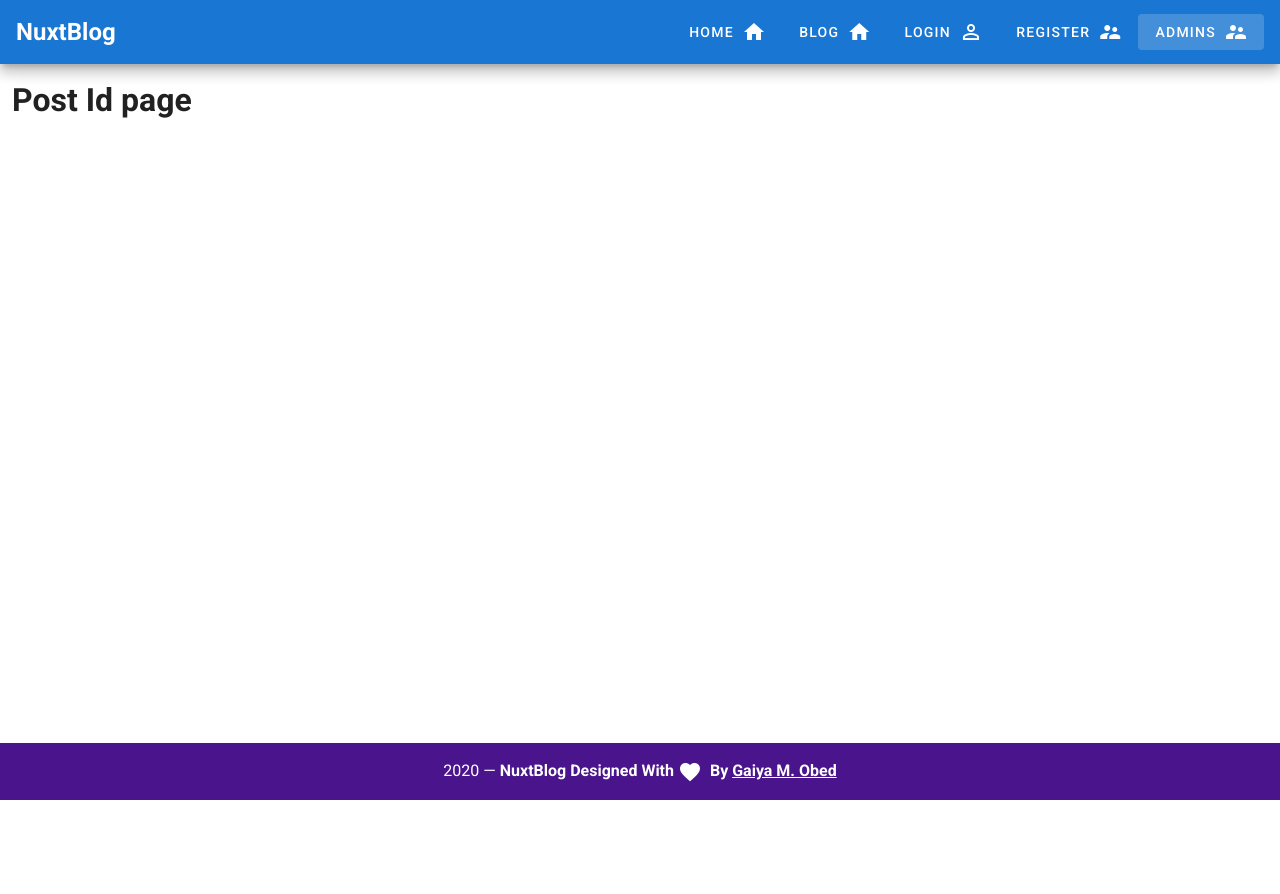
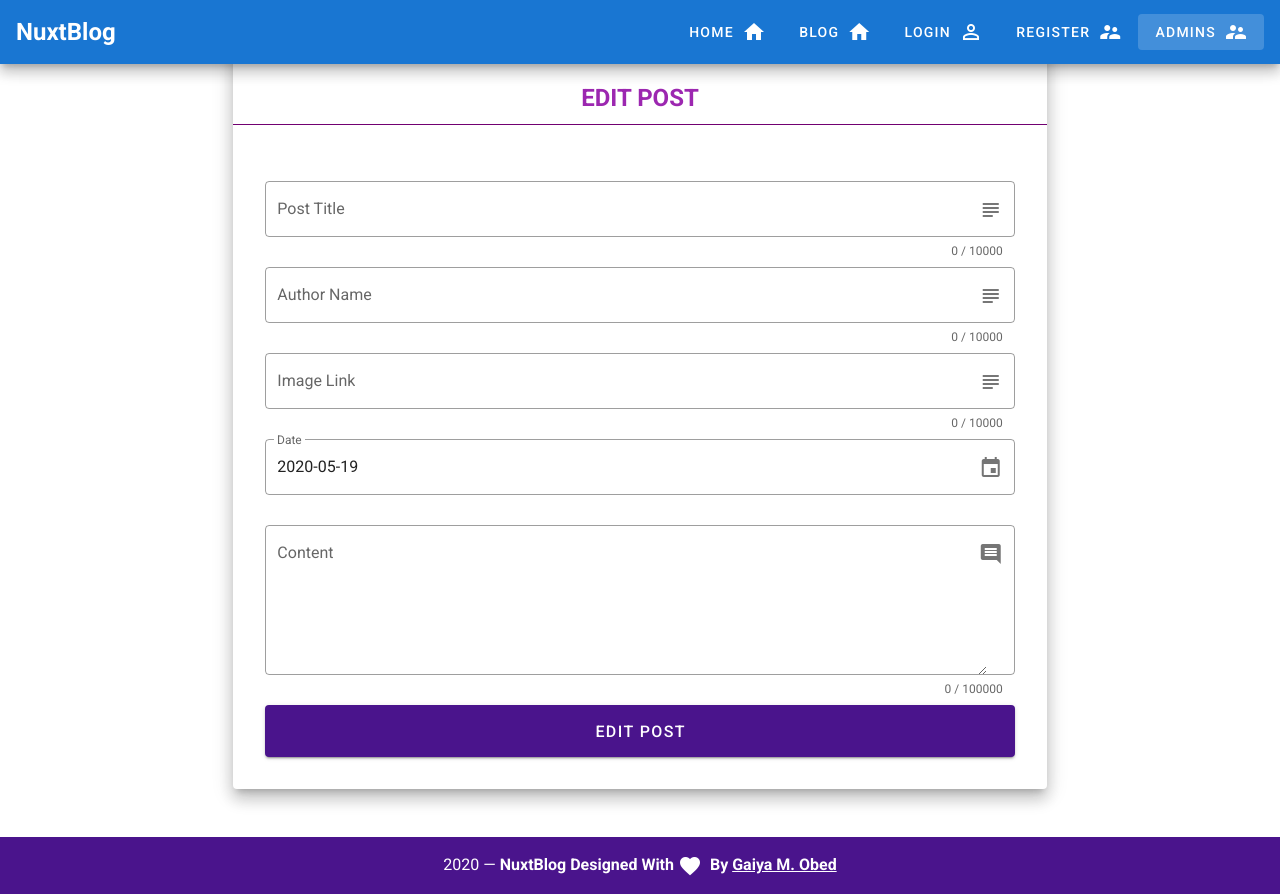
Before and after one commit to gaiyadev/nuxt-blog, a Nuxt app: page /admins/1 in a window 1280 px wide. Before the commit the page ends 800 px from the top, so only its background shows below. Built offline with nearby package versions, Linux system fonts and the light colour scheme.

Commit message:
Working on Admin site

```diff
--- /dev/null
+++ b/components/EditPost.vue
@@ -0,0 +1,207 @@
+<template>
+  <v-container fluid>
+    <v-row class="text-center">
+      <v-col col="12" md></v-col>
+      <v-col cols="12" md="8" sm="12">
+        <!-- <v-card v-if="error" elevation="11">
+          <alert @dismissed="onDismissed" :text="error.message"></alert>
+        </v-card>-->
+        <v-card elevation="11" class="pt-10">
+          <h2 class="purple--text text-uppercase">{{ title }}</h2>
+          <v-divider color="purple" class="mt-2"></v-divider>
+          <v-form
+            @submit.prevent="onCreatePost"
+            ref="form"
+            class="mt-10 mb-6 pr-8 pl-8 pb-8 pt-4"
+            v-model="valid"
+            lazy-validation
+          >
+            <v-text-field
+              v-model="post"
+              color="purple"
+              outlined
+              append-icon="subject"
+              error-count="2"
+              :rules="titleRules"
+              :counter="10000"
+              label="Post Title"
+              required
+            ></v-text-field>
+            <v-text-field
+              v-model="author"
+              color="purple"
+              outlined
+              append-icon="subject"
+              error-count="2"
+              :rules="authorRules"
+              :counter="10000"
+              label="Author Name"
+              required
+            ></v-text-field>
+            <v-text-field
+              v-model="imageURL"
+              color="primary"
+              outlined
+              append-icon="subject"
+              error-count="2"
+              :rules="imageRules"
+              :counter="10000"
+              label="Image Link"
+              required
+            ></v-text-field>
+            <v-menu
+              ref="menu"
+              :close-on-content-click="false"
+              :return-value.sync="date"
+              transition="scale-transition"
+              offset-y
+              min-width="290px"
+            >
+              <template v-slot:activator="{ on }">
+                <v-text-field
+                  v-model="date"
+                  label="Date"
+                  color="purple"
+                  append-icon="event"
+                  outlined
+                  v-on="on"
+                  :rules="DateRules"
+                  required
+                ></v-text-field>
+              </template>
+              <v-date-picker v-model="date" no-title scrollable>
+                <v-spacer></v-spacer>
+                <v-btn text color="primary" @click="menu = false">Cancel</v-btn>
+                <v-btn text color="primary" @click="$refs.menu.save(date)">OK</v-btn>
+              </v-date-picker>
+            </v-menu>
+            <v-textarea
+              append-icon="comment"
+              v-model="description"
+              outlined
+              color="purple"
+              error-count="5"
+              :counter="100000"
+              :rules="descriptionRules"
+              label="Content"
+              required
+            ></v-textarea>
+            <!-- {{category}} -->
+            <v-btn
+              shaped
+              block
+              x-large
+              type="submit"
+              :disabled="!valid"
+              color="purple darken-4"
+              class="mr-4"
+              @click="validate"
+            >
+              <span class="white--text">Edit Post</span>
+              <span style="display: none" class="custom-loader">
+                <v-icon light>cached</v-icon>
+              </span>
+            </v-btn>
+          </v-form>
+        </v-card>
+      </v-col>
+      <v-col cols="12" md></v-col>
+    </v-row>
+  </v-container>
+</template>
+
+<script>
+export default {
+  data() {
+    return {
+      title: 'Edit Post',
+      date: new Date().toISOString().substr(0, 10),
+      modal: false,
+      menu2: false,
+      valid: true,
+      show1: false,
+      show2: false,
+      image: null,
+      post: '',
+      titleRules: [
+        (v) => !!v || 'Title is required',
+        (v) => (v && v.length >= 4) || 'Title must be less than 10 characters'
+      ],
+      author: '',
+      authorRules: [
+        (v) => !!v || 'Title is required',
+        (v) => (v && v.length >= 4) || 'Title must be less than 10 characters'
+      ],
+
+      DateRules: [(v) => !!v || 'Date is required'],
+
+      description: '',
+      descriptionRules: [
+        (v) => !!v || 'Content is required',
+        (v) =>
+          (v && v.length > 50) || 'Content must be less than 100 characters'
+      ],
+      imageURL: [],
+      imageRules: [
+        (v) => !!v || 'Post image is required',
+        (v) =>
+          !v ||
+          (v && v.size < 2000000) ||
+          'Image size should be less than 2 MB!'
+      ]
+    }
+  },
+
+  methods: {
+    validate() {
+      this.$refs.form.validate()
+    }
+  },
+  mounted() {}
+}
+</script>
+
+<style scoped>
+.custom-loader {
+  /* animation: loader 1s infinite; */
+  display: flex;
+}
+@-moz-keyframes loader {
+  from {
+    transform: rotate(0);
+  }
+  to {
+    transform: rotate(360deg);
+  }
+}
+@-webkit-keyframes loader {
+  from {
+    transform: rotate(0);
+  }
+  to {
+    transform: rotate(360deg);
+  }
+}
+@-o-keyframes loader {
+  from {
+    transform: rotate(0);
+  }
+  to {
+    transform: rotate(360deg);
+  }
+}
+@keyframes loader {
+  from {
+    transform: rotate(0);
+  }
+  to {
+    transform: rotate(360deg);
+  }
+}
+.avatar {
+  vertical-align: middle;
+  width: 200px;
+  /* height: 50px; */
+  border-radius: 50%;
+}
+</style>
--- a/pages/admins/_postId/index.vue
+++ b/pages/admins/_postId/index.vue
@@ -1,3 +1,13 @@
 <template>
-    <h1>Post Id page</h1>
+  <div class="mt-n12">
+    <EditPost />
+  </div>
 </template>
+<script>
+import EditPost from '~/components/EditPost'
+export default {
+  components: {
+    EditPost
+  }
+}
+</script>
--- a/pages/admins/index.vue
+++ b/pages/admins/index.vue
@@ -8,6 +8,7 @@
     <v-row>
       <v-col cols="12" md="10" sm="12">
         <h2 class="mb-3 purple--text text-uppercase" color="purple--text">Post title</h2>
+        <nuxt-link :to="'/admins/' + 3 ">
           <v-img src="https://cdn.vuetifyjs.com/images/carousel/sky.jpg" height="400">
             <v-row align="end" wrap class="lightbox white--text pa-2 fill-height">
               <v-col>
@@ -21,6 +22,7 @@
               </v-col>
             </v-row>
           </v-img>
+        </nuxt-link>
         <h4 class="font-weight-black mt-4">
           post date
           <span class="primary--text">Admin</span>
--- a/pages/posts/_id/index.vue
+++ b/pages/posts/_id/index.vue
@@ -1,3 +1,3 @@
 <template>
-  <h1>single pod {{ $route.params .id}}</h1>
+  <h1>single post {{ $route.params .id}}</h1>
 </template>
```
Lines whose indentation alone changed are shown as unchanged.
